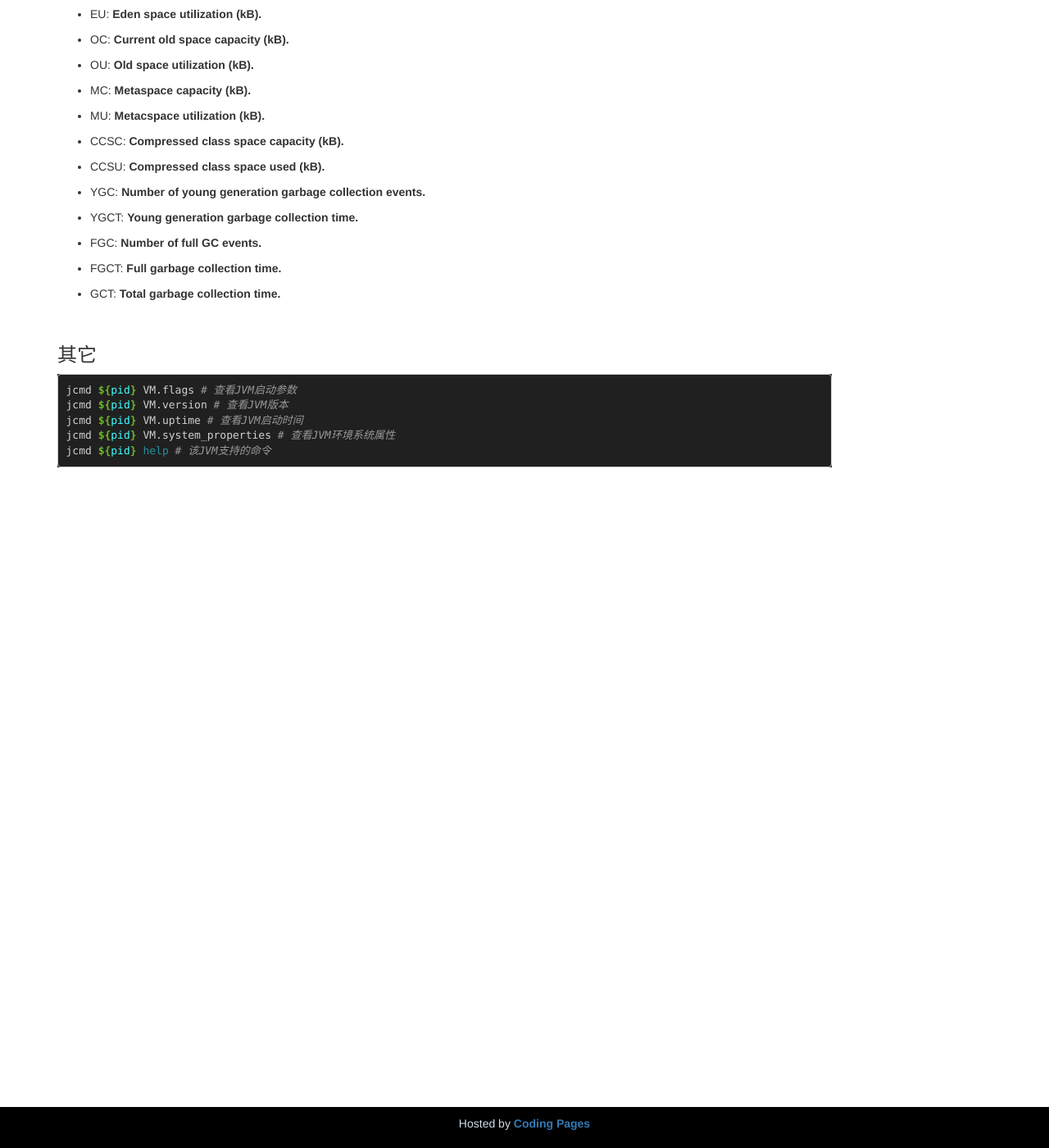
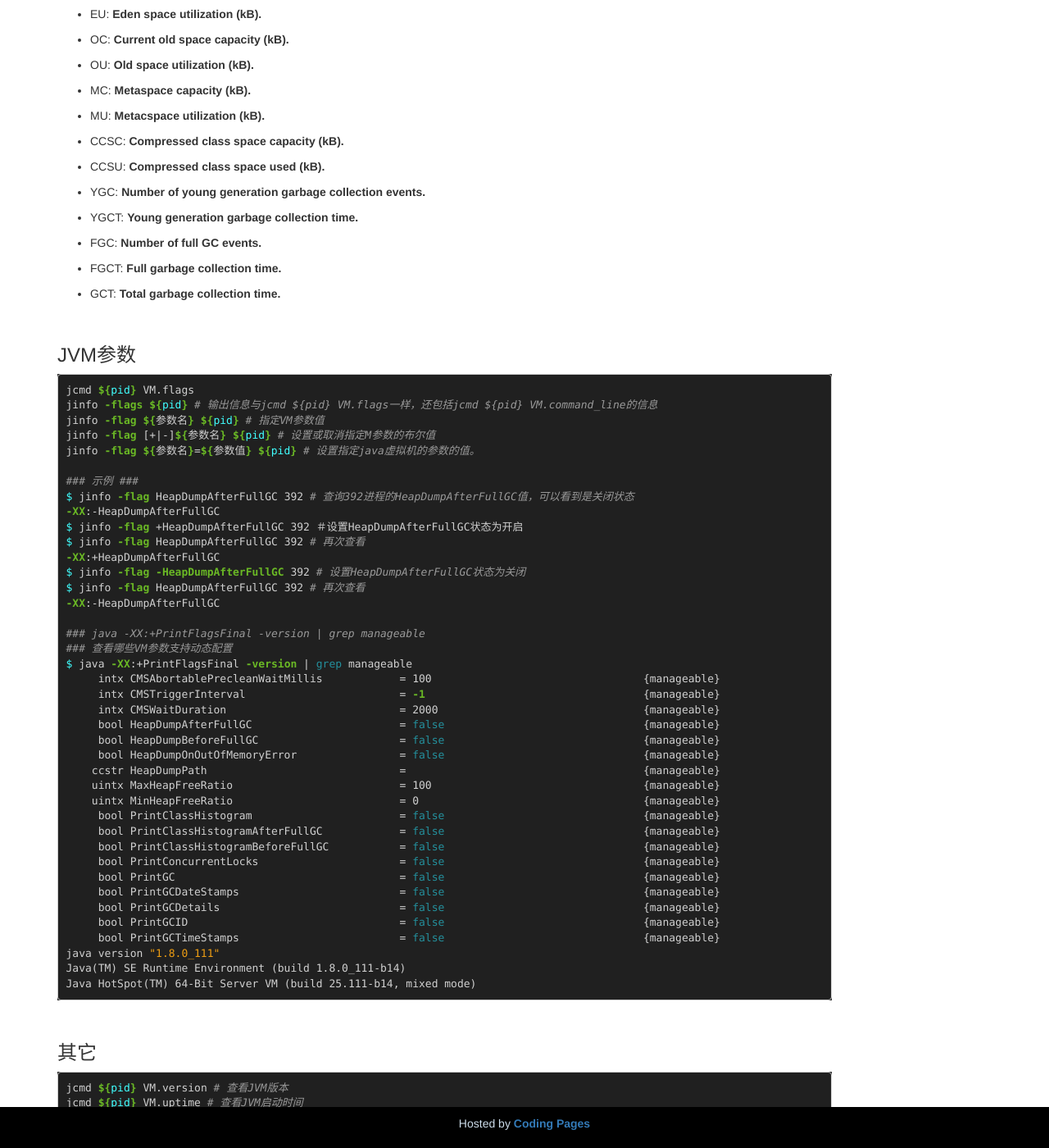
Before and after one commit to OuYangLiang/ouyangliang.github.io, a Jekyll site: the page built from _posts/2018-04-13-Java常用命令行工具.markdown, in a window 1280 px wide and 1400 px high, scrolled down 2095 px. Shown: the whole window at 82% size. Built offline with Jekyll 4.4.1, drawn with Linux system fonts in a browser that asks for light colours; nearby versions of some CDN libraries.

Commit message:
add info about jvm flags.

````diff
--- a/_posts/2018-04-13-Java常用命令行工具.markdown
+++ b/_posts/2018-04-13-Java常用命令行工具.markdown
@@ -143,10 +143,56 @@ S0C    S1C    S0U    S1U  EC      EU  OC      OU    MC     MU     CCSC   CCSU  Y
 
 <br/>
 
+### JVM参数
+
+```shell
+jcmd ${pid} VM.flags
+jinfo -flags ${pid} # 输出信息与jcmd ${pid} VM.flags一样，还包括jcmd ${pid} VM.command_line的信息
+jinfo -flag ${参数名} ${pid} # 指定VM参数值
+jinfo -flag [+|-]${参数名} ${pid} # 设置或取消指定M参数的布尔值
+jinfo -flag ${参数名}=${参数值} ${pid} # 设置指定java虚拟机的参数的值。
+
+### 示例 ###
+$ jinfo -flag HeapDumpAfterFullGC 392 # 查询392进程的HeapDumpAfterFullGC值，可以看到是关闭状态
+-XX:-HeapDumpAfterFullGC
+$ jinfo -flag +HeapDumpAfterFullGC 392 ＃设置HeapDumpAfterFullGC状态为开启
+$ jinfo -flag HeapDumpAfterFullGC 392 # 再次查看
+-XX:+HeapDumpAfterFullGC
+$ jinfo -flag -HeapDumpAfterFullGC 392 # 设置HeapDumpAfterFullGC状态为关闭
+$ jinfo -flag HeapDumpAfterFullGC 392 # 再次查看
+-XX:-HeapDumpAfterFullGC
+
+### java -XX:+PrintFlagsFinal -version | grep manageable
+### 查看哪些VM参数支持动态配置
+$ java -XX:+PrintFlagsFinal -version | grep manageable
+     intx CMSAbortablePrecleanWaitMillis            = 100                                 {manageable}
+     intx CMSTriggerInterval                        = -1                                  {manageable}
+     intx CMSWaitDuration                           = 2000                                {manageable}
+     bool HeapDumpAfterFullGC                       = false                               {manageable}
+     bool HeapDumpBeforeFullGC                      = false                               {manageable}
+     bool HeapDumpOnOutOfMemoryError                = false                               {manageable}
+    ccstr HeapDumpPath                              =                                     {manageable}
+    uintx MaxHeapFreeRatio                          = 100                                 {manageable}
+    uintx MinHeapFreeRatio                          = 0                                   {manageable}
+     bool PrintClassHistogram                       = false                               {manageable}
+     bool PrintClassHistogramAfterFullGC            = false                               {manageable}
+     bool PrintClassHistogramBeforeFullGC           = false                               {manageable}
+     bool PrintConcurrentLocks                      = false                               {manageable}
+     bool PrintGC                                   = false                               {manageable}
+     bool PrintGCDateStamps                         = false                               {manageable}
+     bool PrintGCDetails                            = false                               {manageable}
+     bool PrintGCID                                 = false                               {manageable}
+     bool PrintGCTimeStamps                         = false                               {manageable}
+java version "1.8.0_111"
+Java(TM) SE Runtime Environment (build 1.8.0_111-b14)
+Java HotSpot(TM) 64-Bit Server VM (build 25.111-b14, mixed mode)
+```
+
+<br/>
+
 ### 其它
 
 ```shell
-jcmd ${pid} VM.flags # 查看JVM启动参数
 jcmd ${pid} VM.version # 查看JVM版本
 jcmd ${pid} VM.uptime # 查看JVM启动时间
 jcmd ${pid} VM.system_properties # 查看JVM环境系统属性
````
